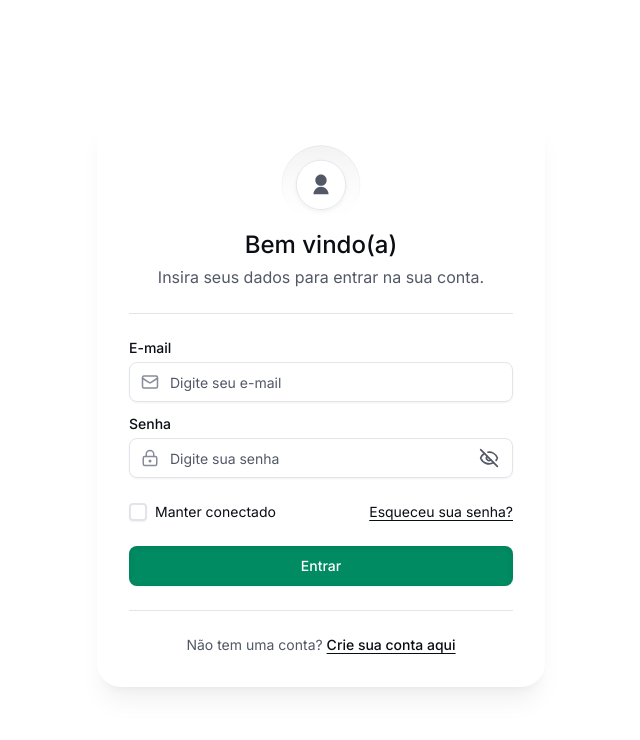
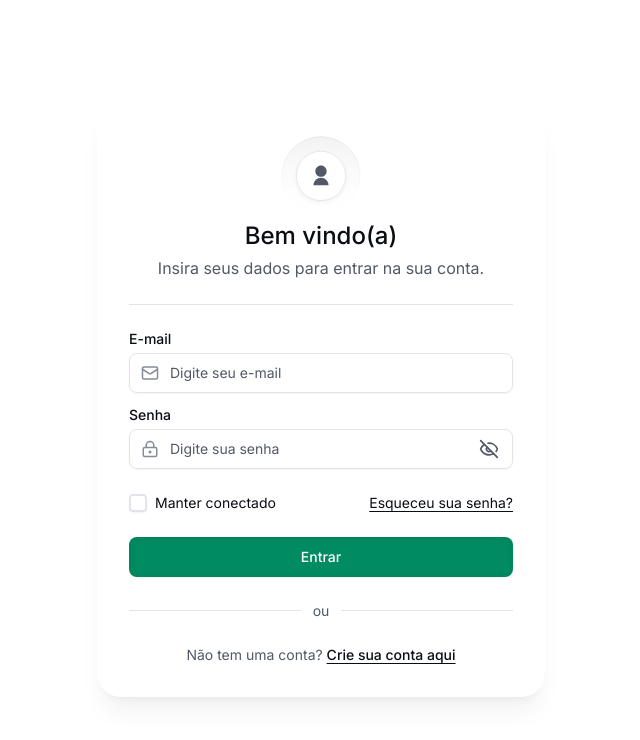
Before and after one commit to ipecode-br/abnmo-frontend, a Next.js app: page /conta/entrar in a window 1280 px wide. Shown: the top 740 px of the page, without its empty margins (319-959 px from the left). Built offline with nearby package versions, Linux system fonts and the light colour scheme.

Commit message:
chore(sign-in): update dividers to use the component

```diff
--- a/src/app/conta/entrar/page.tsx
+++ b/src/app/conta/entrar/page.tsx
@@ -1,4 +1,5 @@
 import { AuthCard } from '@/components/auth/auth-card'
+import { Divider } from '@/components/ui/divider'
 import { NavLink } from '@/components/ui/nav-link'
 import { ROUTES } from '@/constants/routes'
 
@@ -12,7 +13,7 @@ export default function SignInPage() {
     >
       <SignInForm />
 
-      <div className='bg-border h-px w-full' />
+      <Divider text='ou' />
 
       <p className='text-foreground-soft text-sm'>
         Não tem uma conta?{' '}
--- a/src/components/auth/auth-card.tsx
+++ b/src/components/auth/auth-card.tsx
@@ -1,6 +1,8 @@
 import icon from '@images/auth/icon.svg'
 import Image from 'next/image'
 import type { ReactNode } from 'react'
+
+import { Divider } from '@/components/ui/divider'
 
 interface AuthCardProps {
   title: string
@@ -21,7 +23,7 @@ export function AuthCard({
         <p className='text-foreground-soft'>{description}</p>
       </header>
 
-      <div className='bg-border h-px w-full' />
+      <Divider />
 
       {children}
     </div>
```
